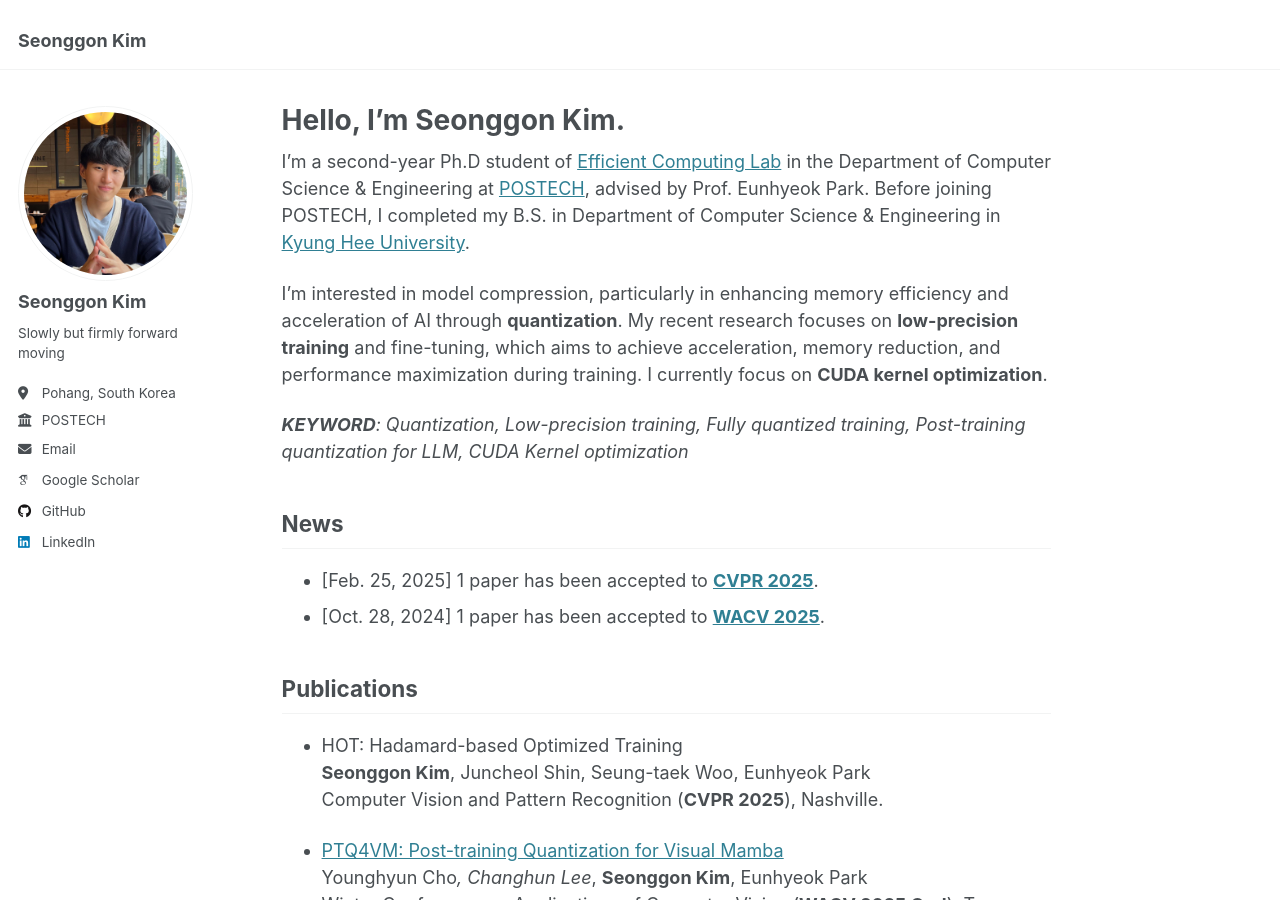
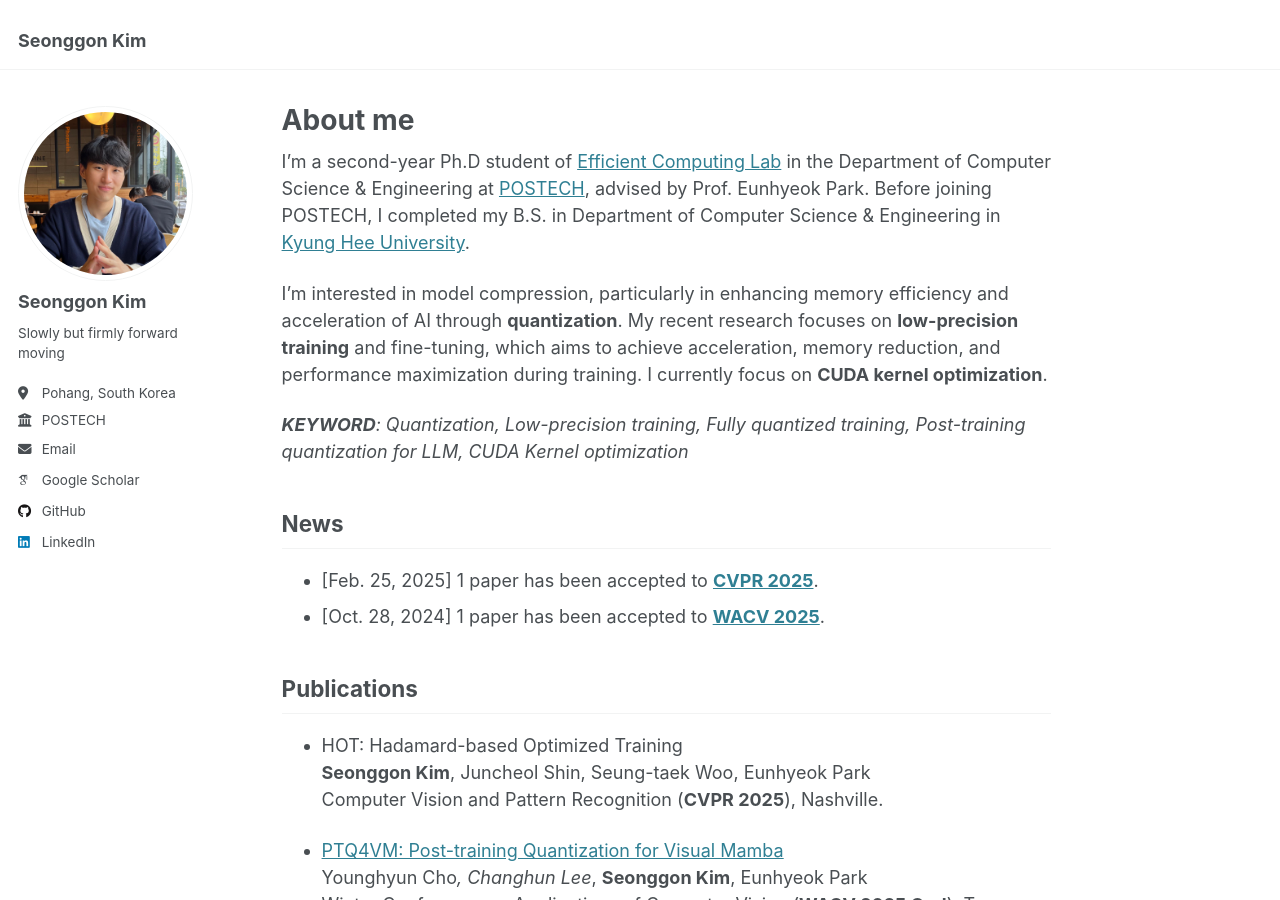
Before and after one commit to sungonuni/sungonuni.github.io, a Jekyll site: the page built from _pages/about.md, in a window 1280 px wide and 900 px high. Built offline with Jekyll 4.4.1, drawn with Linux system fonts in a browser that asks for light colours; some web fonts are replaced.

Commit message:
change title

```diff
--- a/_pages/about.md
+++ b/_pages/about.md
@@ -1,6 +1,6 @@
 ---
 permalink: /
-title: "Hello, I'm Seonggon Kim."
+title: "About me"
 author_profile: true
 redirect_from:
   - /about/
```
